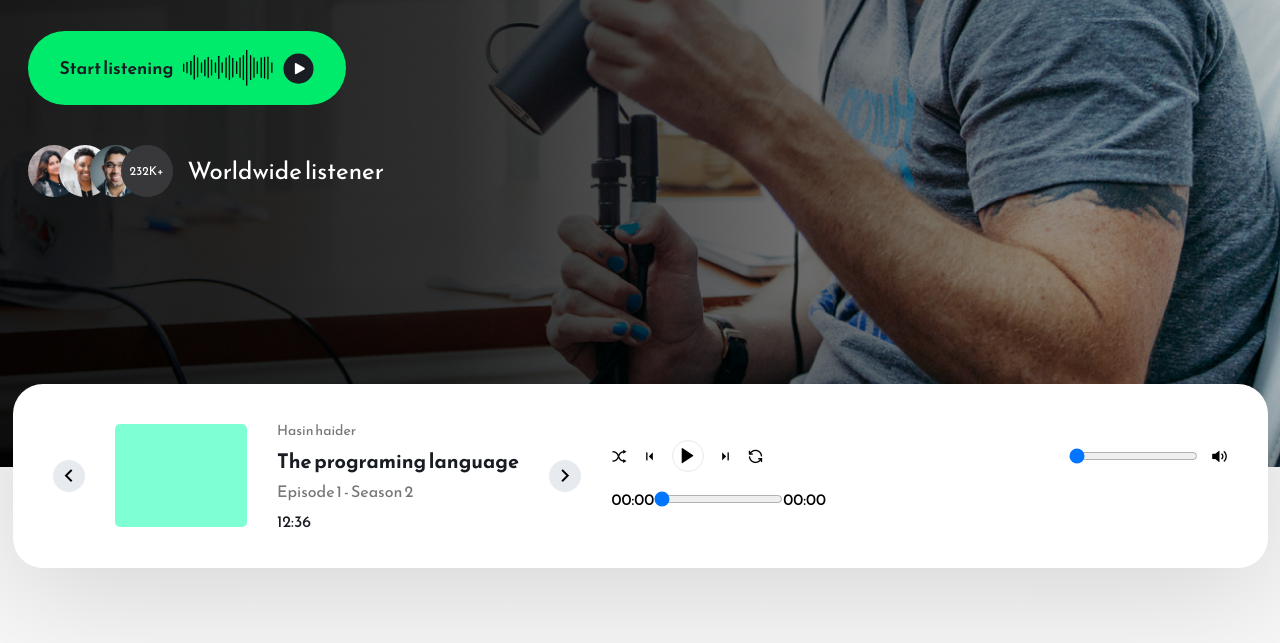
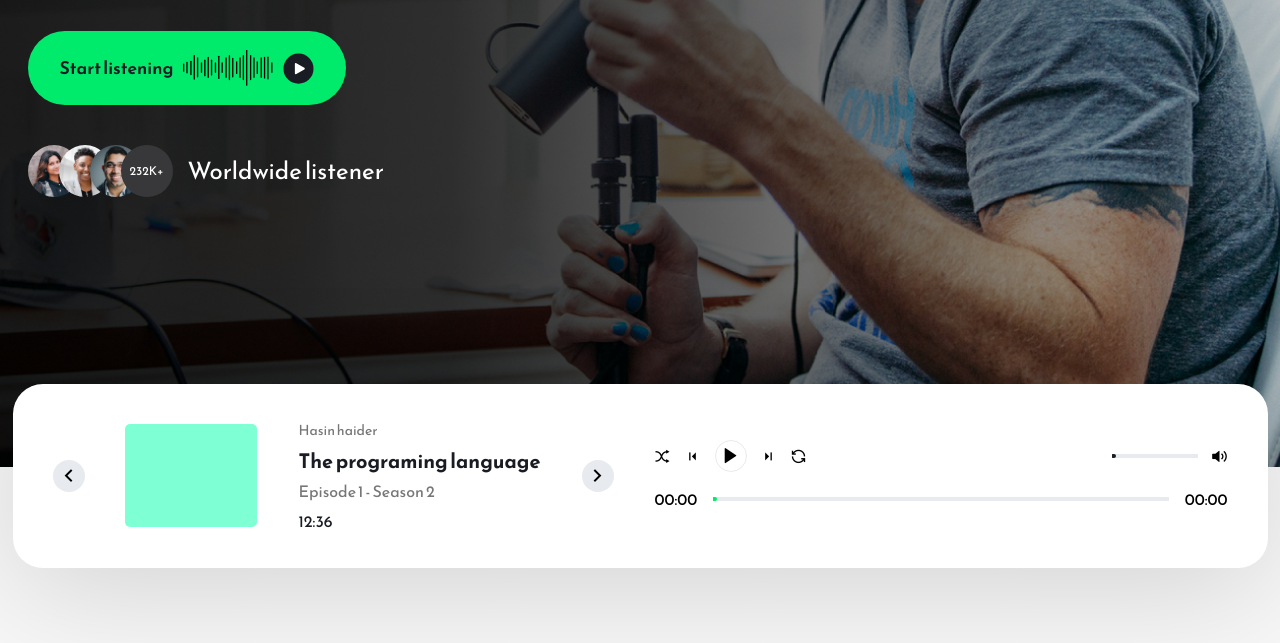
Before and after one commit to ICrossfadE/Podcast, a website: page src/index.html in a window 1280 px wide. Shown: the part 559-1202 px from the top of the page. Drawn offline with nearby package versions, Linux system fonts and the light colour scheme; files that its build step writes are made by us from their sources; files whose address does not match are found by name.

Commit message:
develop audio-player timeline

```diff
--- a/gulp/version.json
+++ b/gulp/version.json
@@ -1,3 +1,3 @@
 {
-    "main": "20231004180651"
+    "main": "20231004180935"
 }
--- a/src/scss/list.scss
+++ b/src/scss/list.scss
@@ -1,2 +1,4 @@
 $--main-color: #00eb6c;
 $--gray-color: #38383a;
+$--back-color: #191d23;
+$--gray-light: #e7eaee;
--- a/src/scss/style.scss
+++ b/src/scss/style.scss
@@ -5,6 +5,13 @@
   max-width: 1255px;
   padding: 0 15px;
   margin: 0 auto;
+}
+
+input[type="range"] {
+  -webkit-appearance: none;
+  appearance: none;
+  background: transparent;
+  cursor: pointer;
 }
 
 body {
@@ -276,7 +283,7 @@
       line-height: 30px; /* 214.286% */
 
       .audio-theme {
-        color: #191d23;
+        color: $--back-color;
         font-size: 20px;
         font-weight: 700;
       }
@@ -286,7 +293,7 @@
       }
 
       .audio-timeline {
-        color: #191d23;
+        color: $--back-color;
         font-size: 16px;
       }
     }
@@ -315,17 +322,55 @@
             height: 32px;
             font-size: 24px;
             border-radius: 100px;
-            border: 1px solid #e7eaee;
+            border: 1px solid $--gray-light;
           }
         }
 
         .audio-volume {
           margin-left: 305px;
+
+          .volume-slider {
+            width: 86px;
+            height: 4px;
+            outline: none;
+            overflow: hidden;
+            background: $--gray-light;
+            box-shadow: inset 0 0 4px $--gray-light;
+          }
+
+          .volume-slider::-webkit-slider-thumb {
+            -webkit-appearance: none;
+            height: 4px;
+            width: 4px;
+            border-radius: 50%;
+            background: #191d23;
+            box-shadow: -402px 0 0 400px $--gray-color;
+          }
         }
       }
 
       .audio-player-timeline {
         display: flex;
+        align-items: center;
+        gap: 16px;
+
+        .seek-slider {
+          width: 100%;
+          height: 4px;
+          outline: none;
+          overflow: hidden;
+          background: $--gray-light;
+          box-shadow: inset 0 0 4px $--gray-light;
+        }
+
+        .seek-slider::-webkit-slider-thumb {
+          -webkit-appearance: none;
+          height: 4px;
+          width: 4px;
+          border-radius: 50%;
+          background: $--main-color;
+          box-shadow: -402px 0 0 400px $--main-color;
+        }
       }
     }
   }
```
Also changed, not shown: docs/css/style.min.css.
